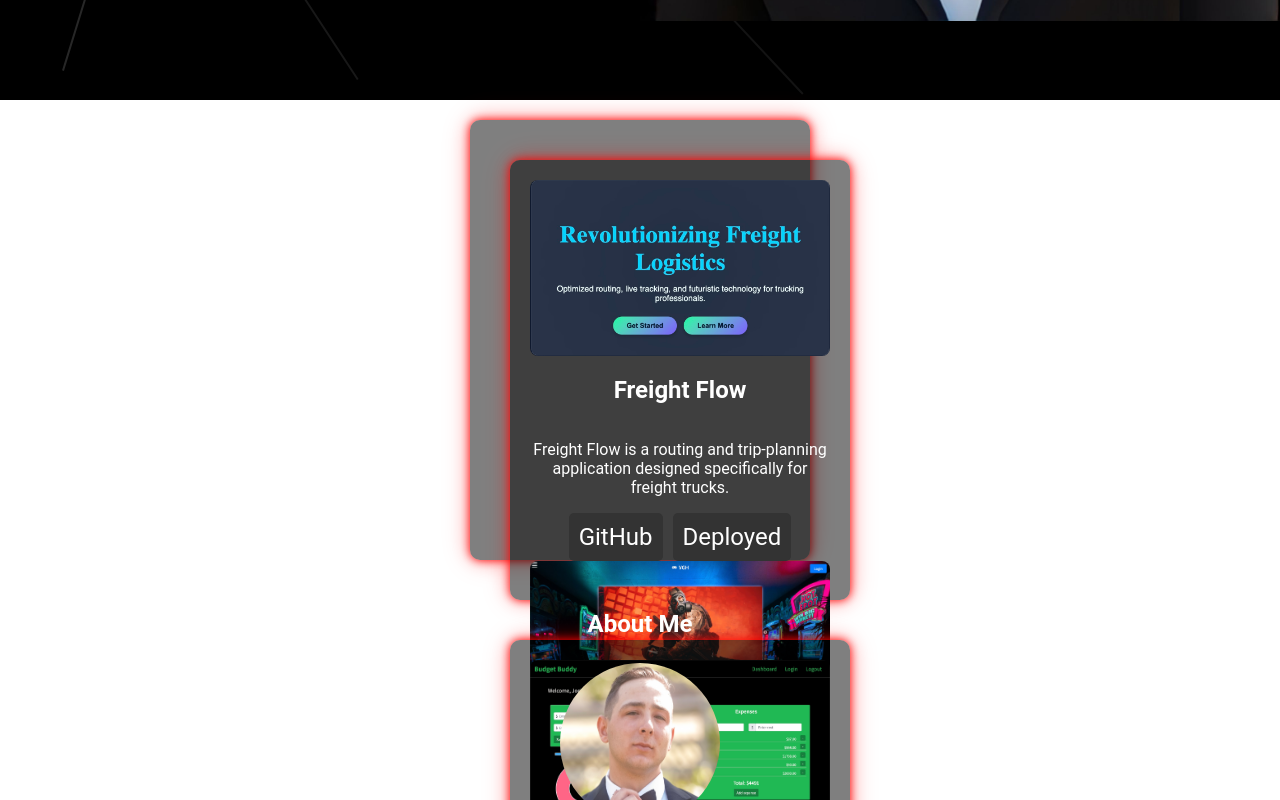
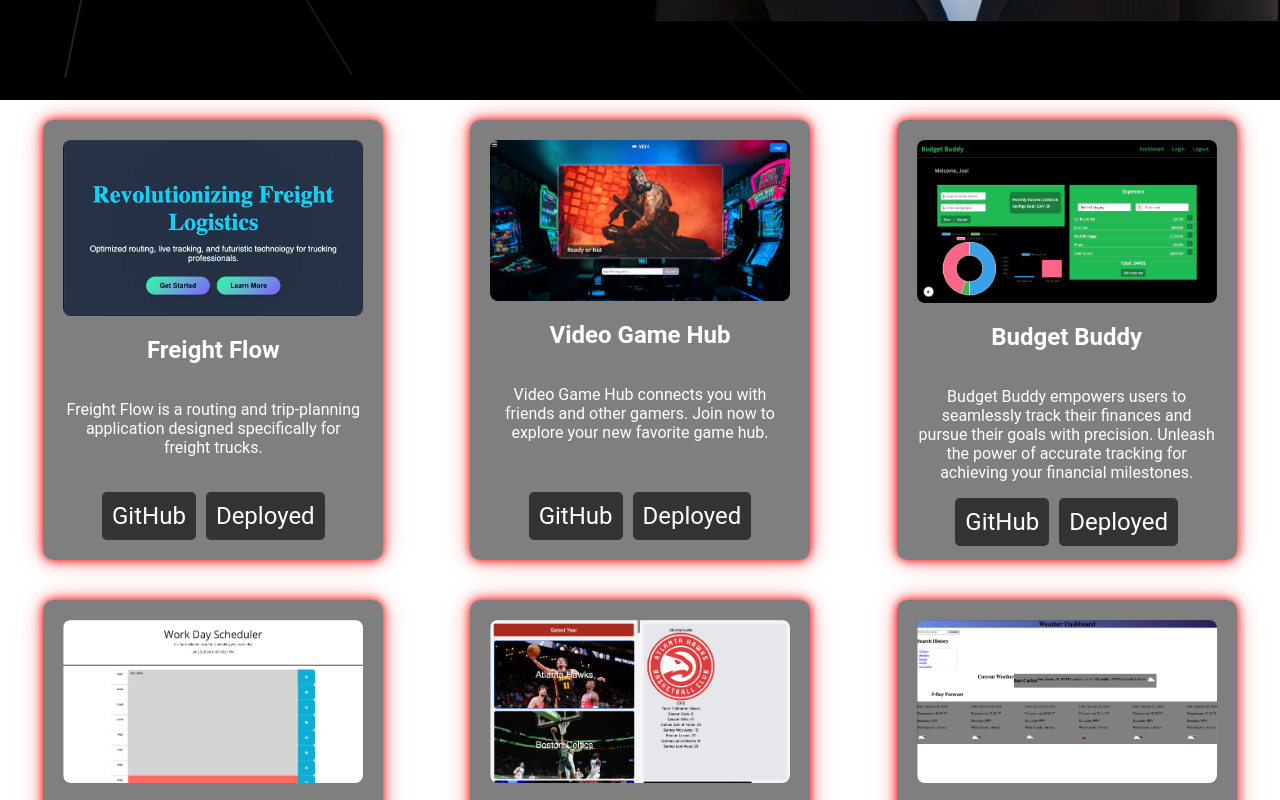
Before and after one commit to HenegarCodes/React-Portfolio, a React (Vite) app: page / in a window 1280 px wide. Shown: the part 700-1500 px from the top of the page. Built offline with nearby package versions, Linux system fonts and the light colour scheme.

Commit message:
adding and updating projects

```diff
--- a/src/components/Projects.jsx
+++ b/src/components/Projects.jsx
@@ -7,14 +7,16 @@
     <div className="projects-section" id="Projects">
 
 <div className="project-card">
-<div className="project-card">
-        <img src="/FF.jpg" alt="Project 6" />
+<img src="/FF.jpg" alt="Project 6" />
         <h2>Freight Flow</h2>
         <p>Freight Flow is a routing and trip-planning application designed specifically for freight trucks.</p>
         <div className="project-buttons">
           <a href="https://github.com/HenegarCodes/Freight-Flow" className="github-button">GitHub</a>
           <a href="https://freight-flow.onrender.com/" className="deployed-button">Deployed</a>
         </div>
+        </div>
+
+<div className="project-card">
         <img src="/vgh.jpg" alt="Project 2" />
         <h2>Video Game Hub</h2>
         <p>
@@ -66,7 +68,8 @@
           <a href="https://henegarcodes.github.io/5-Day-Weather-App/" className="deployed-button">Deployed</a>
         </div>
       </div>
-      </div>
+
+
     </div>
   );
 };
```
